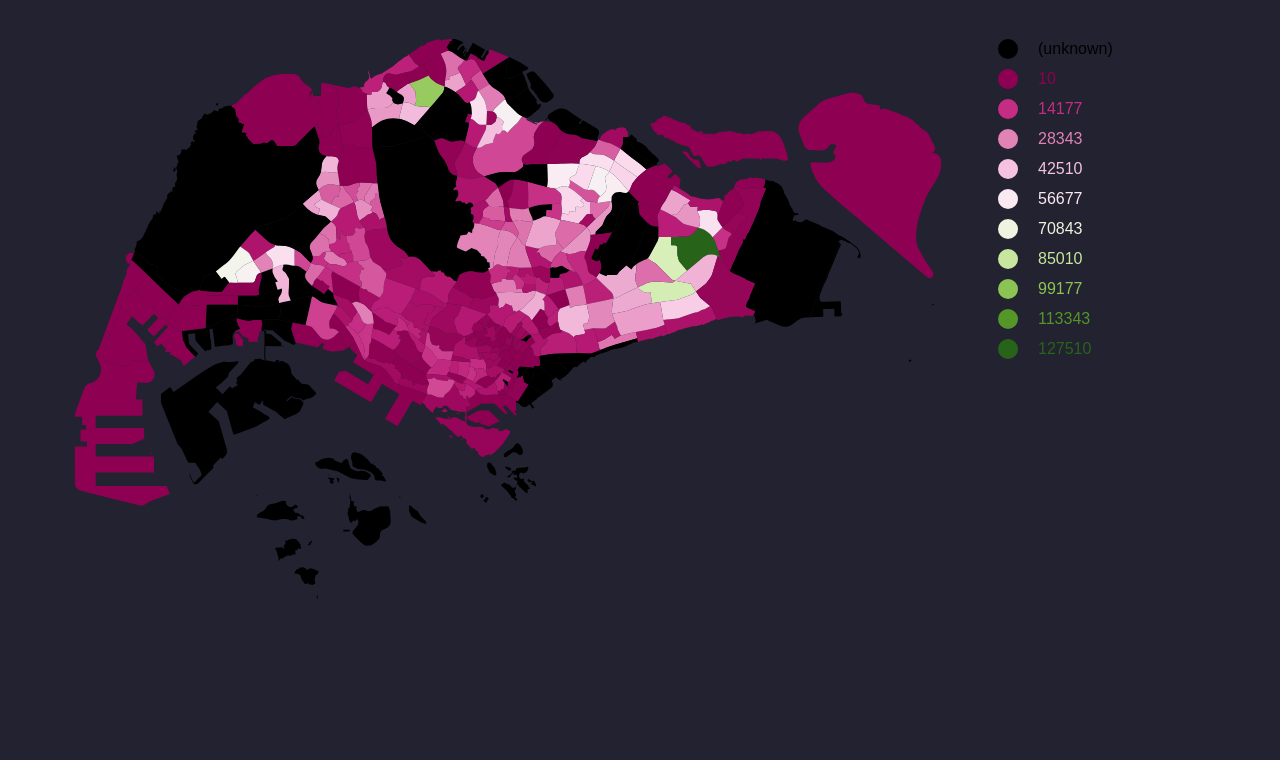
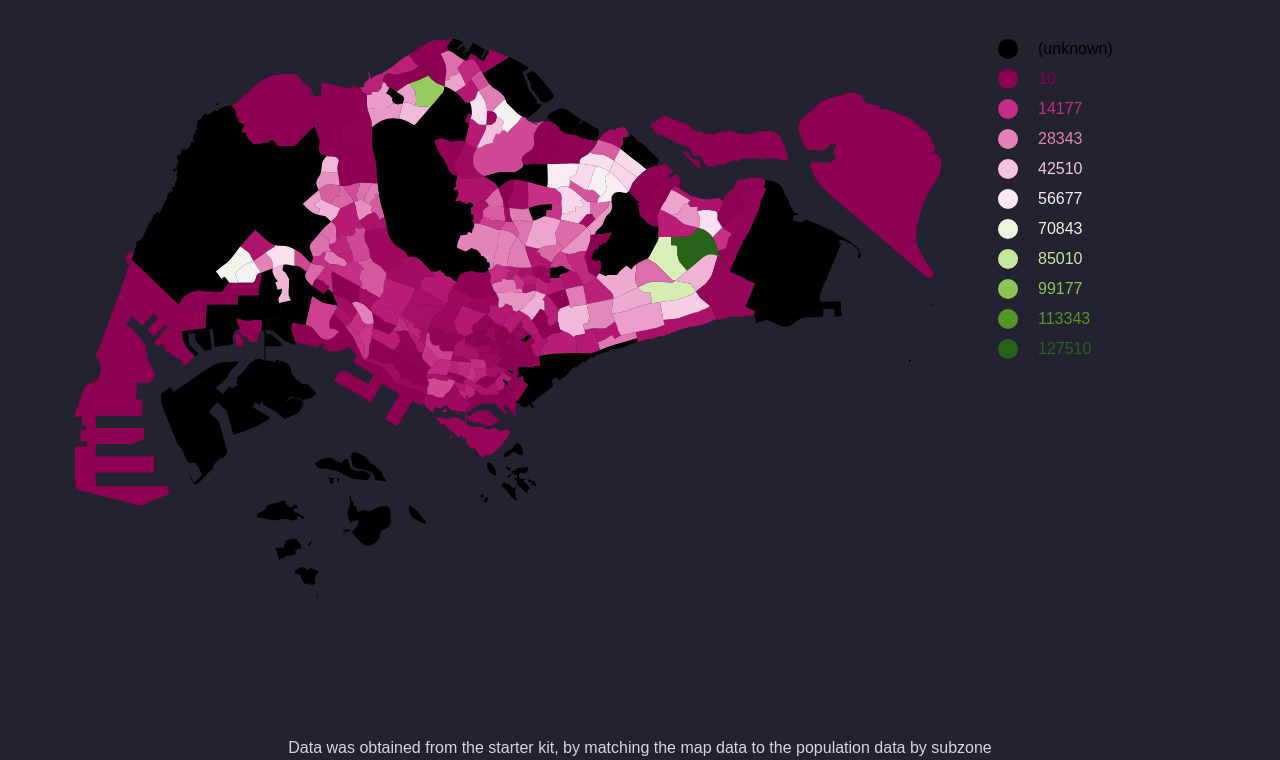
Before and after one commit to Yustynn/HASS-assignment4, a plain HTML site: page index.html in a window 1280 px wide. Shown: the part 61-821 px from the top of the page. Drawn offline with Linux system fonts and the light colour scheme.

Commit message:
Add explanation of where the data came from

```diff
--- a/index.html
+++ b/index.html
@@ -11,6 +11,7 @@
     <h1>Simple Chloropleth Map of Singapore's Population</h1>
     <div id="tooltip">Population: null</div>
     <svg></svg>
+    <p>Data was obtained from the starter kit, by matching the map data to the population data by subzone</p>
     <script src="./d3.v7.min.js"></script>
     <script src="./app.js"></script>
 </body>
--- a/style.css
+++ b/style.css
@@ -2,7 +2,7 @@
     font-family: Arial, Helvetica, sans-serif;
 }
 
-h1 {
+h1, p {
     text-align: center;
     color: rgb(214, 214, 214);
 }
```
